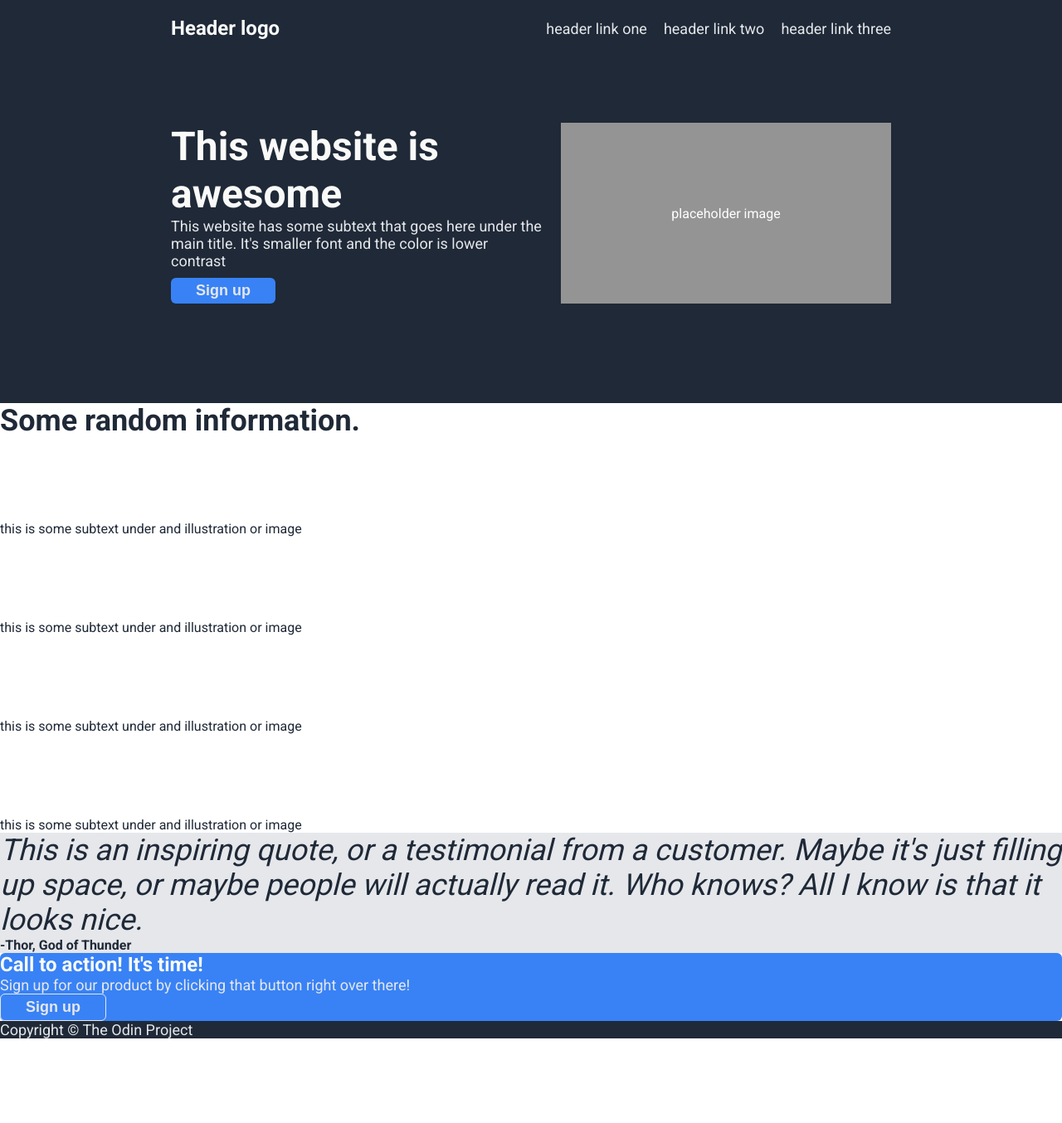
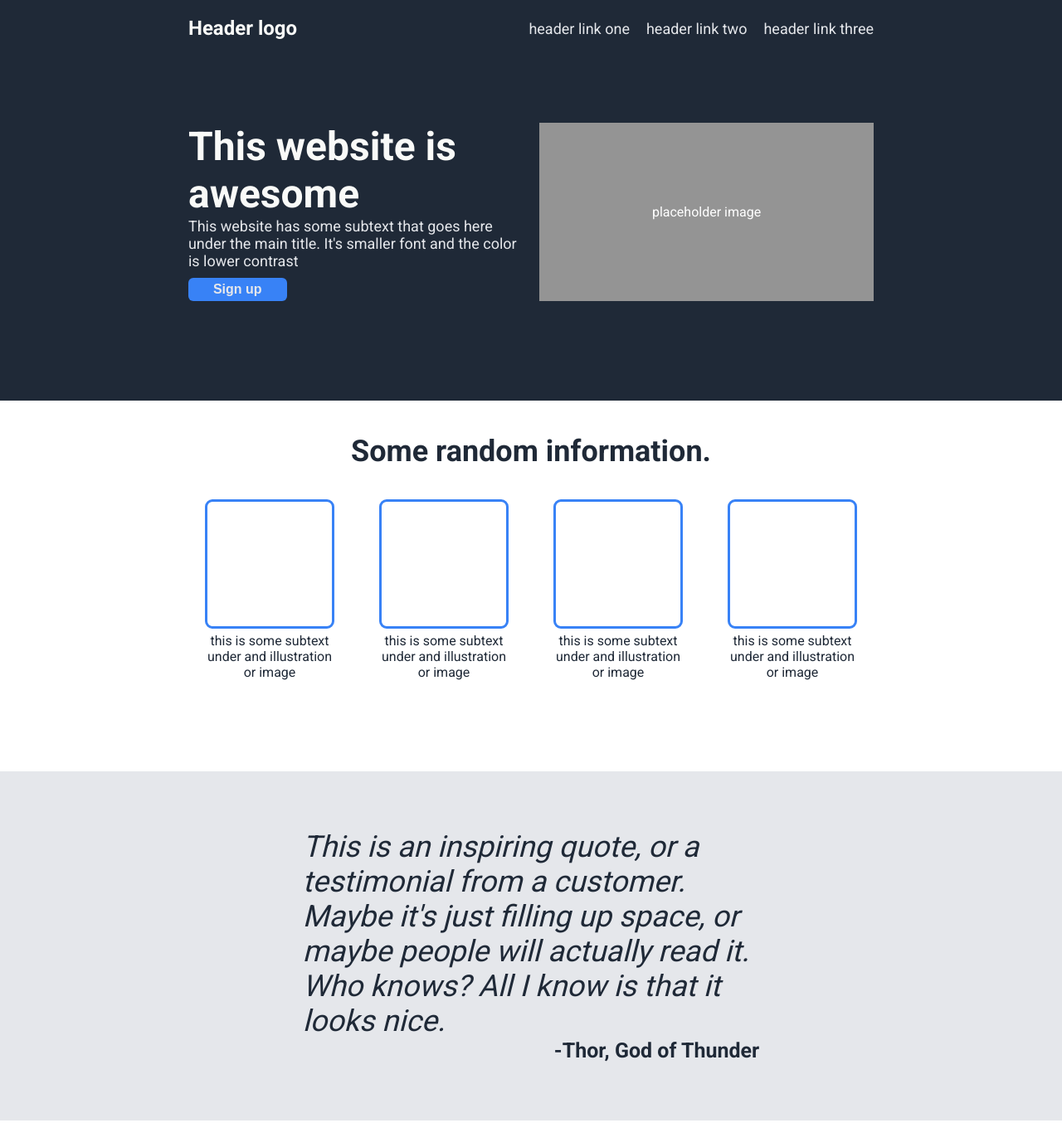
Before and after one commit to Noirnoir24/landing-page, a plain HTML site: page index.html in a window 1280 px wide. Shown: the top 1354 px of the page at 83% size. Before the commit the page ends 1252 px from the top, so only its background shows below. Drawn offline with Linux system fonts and the light colour scheme.

Commit message:
modify html file, add flex styling to blocks
Modifies html file to style blocks easier,
adds flex styling to the remaining blocks from 2
to footer

```diff
--- a/index.html
+++ b/index.html
@@ -8,6 +8,7 @@
 </head>
 <body>
     <div class="block-one">
+    <div class="block-one-container">
         <div class="header">
             <h3 class="hero logo">Header logo</h3>
             <ul>
@@ -27,9 +28,11 @@
         <div class="block-one-image">placeholder image</div>
     </div>
         </div>
+    </div>
 
     <div class="block-two">
         <h2 class="info title">Some random information.</h2>
+        <div class="wrap">
         <div class="block-two-item-container">
         <div class="block-two-item">
             <div class="block-two-image"></div>
@@ -49,14 +52,17 @@
         </div>
         </div>
     </div>
+    </div>
 
     <div class="block-three">
+        <div class="block-three-container">
         <h2 class="info quote">This is an inspiring quote, or a testimonial from a customer.
             Maybe it's just filling up space, or maybe people will
             actually read it. Who knows? All I know is that it looks
             nice.
         </h2>
         <h4 class="gray">-Thor, God of Thunder</h4>
+        </div>
     </div>
 
     <div class="block-four">
@@ -71,7 +77,7 @@
     </div>
     </div>
     <div class="footer">
-        <p class="sec-txt">Copyright © The Odin Project</p>
+        <p class="sec-txt">Copyright © The Odin Project 2021</p>
     </div>
 
 </body>
--- a/styles.css
+++ b/styles.css
@@ -1,6 +1,4 @@
 @import url('https://fonts.googleapis.com/css2?family=Roboto:wght@400;700&display=swap');
-
-
 
 body {
     font-family: Roboto;
@@ -27,8 +25,10 @@ ul,a {
 }
 
 .block-two-image {
-    width: 100px;
-    height: 100px;
+    height: 150px;
+    outline: solid #3882f6;
+    border-radius: 6px;
+    margin-bottom: 8px;
 }
 
 .block-three {
@@ -57,7 +57,7 @@ ul,a {
     padding: 5px 30px 5px;
     border: 0px;
     font-weight: bold;
-    font-size: 18px;
+    font-size: 16px;
 }
 
 .button.one {
@@ -65,10 +65,10 @@ ul,a {
 }
 
 .button.two {
-    border: solid 1px;
+    border: solid 2px;
 }
 
-/* flex implementation */
+/* flex implementation block 1 */
 
 body {
     display: flex;
@@ -83,41 +83,112 @@ ul {
 
 .block-one {
     display: flex;
+    justify-content: center;
+}
+
+.block-one-container {
+    display: flex;
     flex-direction: column;
-    align-items: center;
-    padding: 20px;
+    padding: 20px 0px;
+    flex: 0 1 60%;
+}
+
+.header, .block-one-info{
+    display: flex;
+    flex: 0 1 50%;
+    gap: 20px;
 }
 
 .header {
-    display: flex;
-    flex: 1;
-    width: 70%;
-    gap: 10px;
+    flex: 0 1 auto;
 }
 
-.hero.logo {
-    flex: 1;
+.hero.logo, .block-one-text-container {
     margin-right: auto;
 }
 
 .block-one-info {
-    display: flex;
-    flex: 1;
-    width: 70%;
-    gap: 20px;
     padding: 100px 0px;
 }
 
 .block-one-image{
-    align-self: center;
     text-align: center;
     align-content: center;
-    align-self: center;
+    flex: 0 1 50%;
 }
 
 .block-one-text-container{
     display: flex;
+    flex-wrap: wrap;
     max-width: 450px;
-    flex-wrap: wrap;
-    margin-right: auto;
+    flex: 0 1 50%;
 }
+
+/* flex implementation block 2*/
+
+.block-two {
+    display: flex;
+    flex-direction: column;
+    padding: 40px 0px;
+    align-items: center;
+    gap: 40px;
+}
+
+.block-two-item-container {
+    display: flex;
+    padding-bottom: 70px;
+    justify-content: center;
+    gap: 60px;
+    flex: 1 1 50% ;
+}
+
+p.gray {font-size: 16px;}
+
+.block-two-item {
+    text-align: center;
+    flex: 0 0 150px;
+}
+
+/* flex implementation block 3*/
+
+.block-three {
+    display: flex;
+    justify-content: center;
+    align-items: center;
+}
+
+.block-three-container {
+    display: flex;
+    flex-direction: column;
+    flex: 0 1 43%;
+    padding: 70px 0px;
+}
+h4.gray {align-self: flex-end;
+    font-size: 25px;
+}
+
+/* flex implementation block 4*/
+
+.block-four {
+    display: flex;
+    justify-content: center;
+    align-items: center;
+    padding: 80px;
+}
+
+.block-four-container {
+    display: flex;
+    flex: 0 1 80%;
+    padding: 50px 20px;
+    justify-content: space-around;
+    gap: 20px;
+}
+
+/* flex implementation footer*/
+
+.footer {
+    display: flex;
+    justify-content: center;
+    align-items: center;
+    padding: 40px;
+}
```
